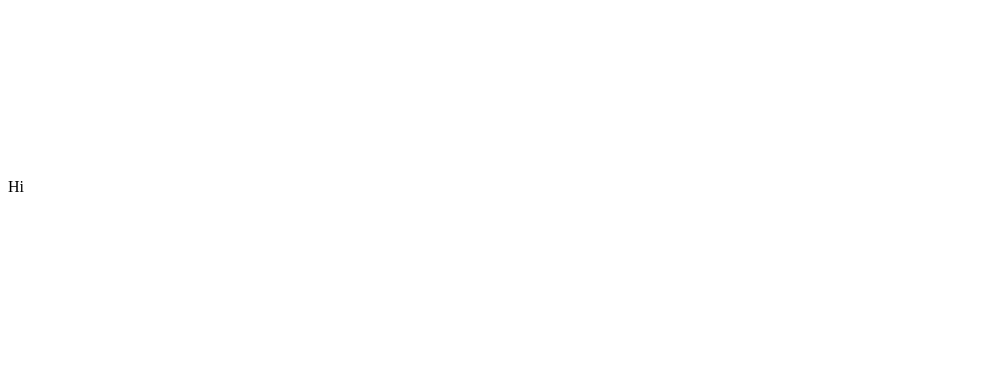
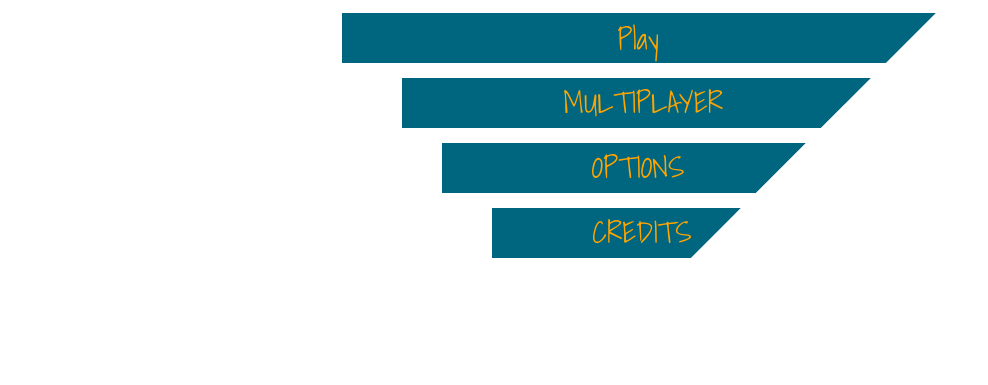
Before and after one commit to Aryan-Saini/Stickman, a plain HTML site: page index.html in a window 1280 px wide. Shown: the whole page, without its empty margins (0-988 px from the left). Drawn offline with Linux system fonts and the light colour scheme.

Commit message:
added a title screen

```diff
--- /dev/null
+++ b/index.css
@@ -0,0 +1,198 @@
+@import url(https://fonts.googleapis.com/css?family=Shadows+Into+Light);
+
+#exit {
+  height:30px;
+  width:30px;
+  background:#006680;
+  border: 1px solid black;
+  border-radius:50px;
+  position:Absolute;
+  top:-30px;
+  z-index:50;
+  right:-15px;
+  -webkit-transition:0.5s;
+  transition:0.5s;
+  cursor:pointer;
+
+}
+#exit:after {
+  content:"";
+  display:block;
+  height:15px;
+  width:15px;
+  background:transparent;
+  border-radius:50px;
+  position:absolute;
+  top:5px;
+  left:5px;
+
+  border:3px solid orange;
+  border-top-color:transparent;
+
+}
+
+#exit:before {
+  content:"";
+  display:block;
+  height:10px;
+  width:3px;
+  background:orange;
+  z-index:70;
+  position:Absolute;
+  right:13px;
+  top:6px;
+
+}
+
+#exit:hover {
+  background:#7A0000;
+
+}
+
+#canvas {
+  width:0px;
+  height:0px;
+
+  border-left: 300px solid transparent;
+  border-right:300px solid transparent;
+  border-top: 300px solid transparent;
+  border-radius: px;
+  position:relative;
+  margin:auto;
+  top:5px;
+  left:2px;
+}
+
+#play {
+  position:relative;
+  bottom:330px;
+  right:300px;
+  height:50px;
+  width:600px;
+  background:#006680;
+  text-align:center;
+  font-size:30px;
+ background-size: 1px 300%;
+ -webkit-transition:0.5s;
+  transition:0.5s;
+  color:orange;
+  font-family:shadows into light;
+
+  cursor:pointer;
+}
+
+#play:hover {
+  background:#7A0000;
+  color:white;
+-webkit-transform:rotate(-1deg);
+  transform:rotate(-2deg);
+}
+
+#multiplayer:hover {
+  background:#7A0000;
+  color:white;
+
+  -webkit-transform:rotate(-2deg);
+  transform:rotate(-2deg);
+}
+
+#credits:hover {
+  background:#7A0000;
+  color:white;
+  -webkit-transform:rotate(-2deg);
+  transform:rotate(-2deg);
+}
+
+#options:hover {
+  background:#7A0000;
+  color:white;
+  -webkit-transform:rotate(-2deg);
+  transform:rotate(-2deg);
+}
+
+
+#right {
+  height:100px;
+  width:600px;
+  background:rgb(255, 255, 255);
+  position:absolute;
+  top:-229px;
+  -webkit-transform:rotate(-45deg);
+  transform:rotate(-45deg);
+  z-index:7;
+  left:-56px;
+  border-top:1px solid white;
+}
+
+
+
+#play p {
+  position:relative;
+  top:2px;
+  right:4px;
+}
+
+#multiplayer {
+  height:50px;
+  width:500px;
+  background:#006680;
+  position:relative;
+  bottom:345px;
+  right:240px;
+  text-align:center;
+  font-size:30px;
+  font-family:shadows into light;
+  color:orange;
+   -webkit-transition:0.5s;
+  transition:0.5s;
+  cursor:pointer;
+}
+#multiplayer p {
+  position:relative;
+  top:0px;
+  right:9px;
+}
+
+#options {
+
+  height:50px;
+  width:400px;
+  background:#006680;
+  position:relative;
+  bottom:360px;
+  right:200px;
+  font-size:30px;
+  text-align:center;
+  font-family:shadows into light;
+  color:orange;
+   -webkit-transition:0.5s;
+  transition:0.5s;
+  cursor:pointer;
+}
+
+#options p {
+  position:relative;
+  top:0px;
+  right:4px;
+}
+
+#credits {
+  height:50px;
+  width:300px;
+  position:relative;
+  background:#006680;
+  bottom:375px;
+  font-size:30px;
+  right:150px;
+  text-align:center;
+  font-family:shadows into light;
+  color:orange;
+   -webkit-transition:0.5s;
+  transition:0.5s;
+  cursor:pointer;
+}
+
+#credits p {
+  position:relative;
+  top:0px;
+}
--- a/index.html
+++ b/index.html
@@ -4,10 +4,18 @@
     <meta charset="UTF-8" />
     <meta http-equiv="X-UA-Compatible" content="IE=edge" />
     <meta name="viewport" content="width=device-width, initial-scale=1.0" />
+    <link rel="stylesheet" href="index.css">
     <title>Document</title>
   </head>
   <body>
-    <canvas></canvas>
-    <p>Hi</p>
-  </body>
+
+    <div id="canvas">
+      <div id="play"><p>Play</p></div>
+      <div id="multiplayer"><p>MULTIPLAYER</p></div>
+      <div id="options"><p>OPTIONS</p></div>
+      <div id="credits"><p>CREDITS</p></div>
+      <div id="right"></div>
+    </div>
+
+      </body>
 </html>
```
